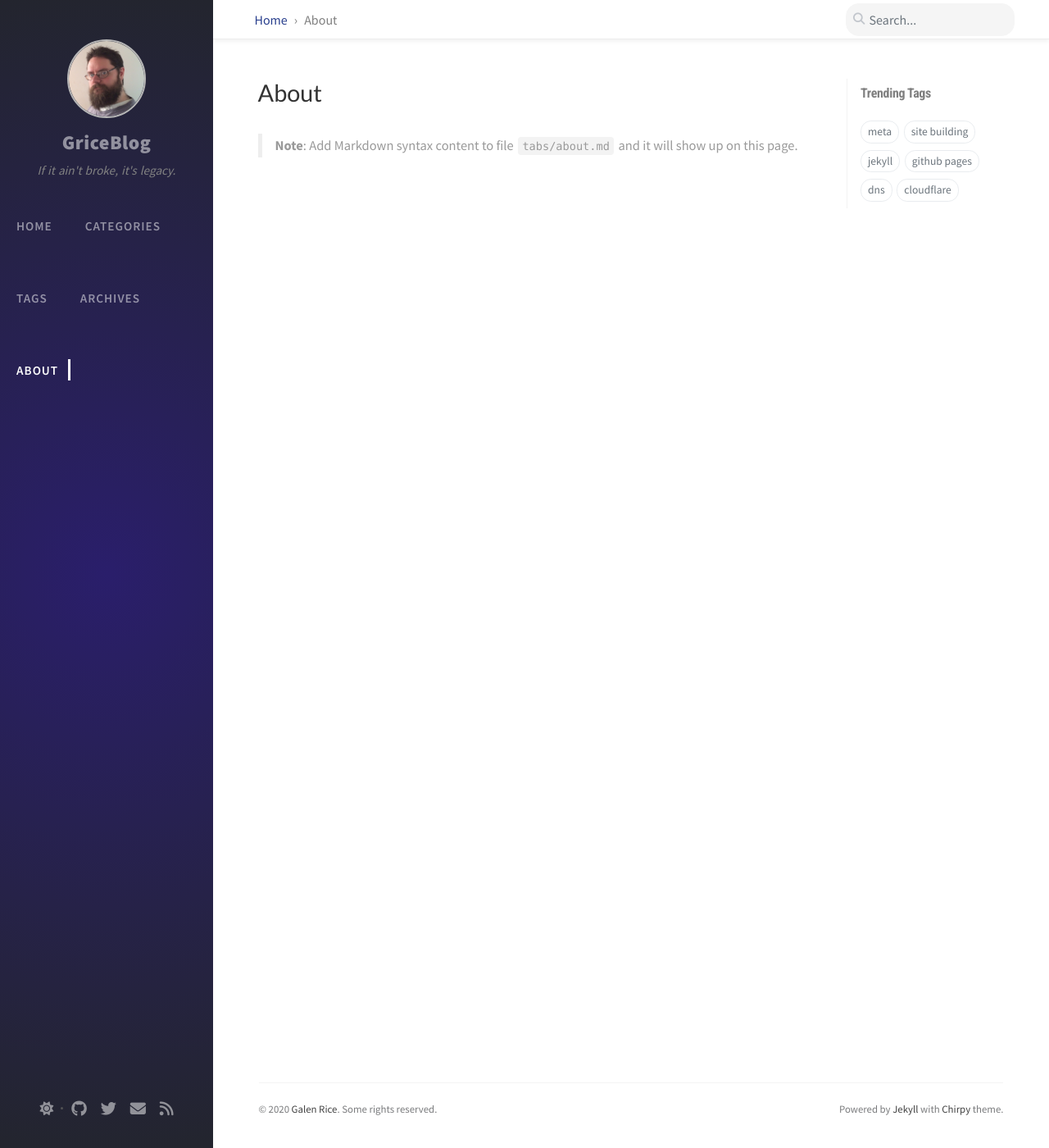
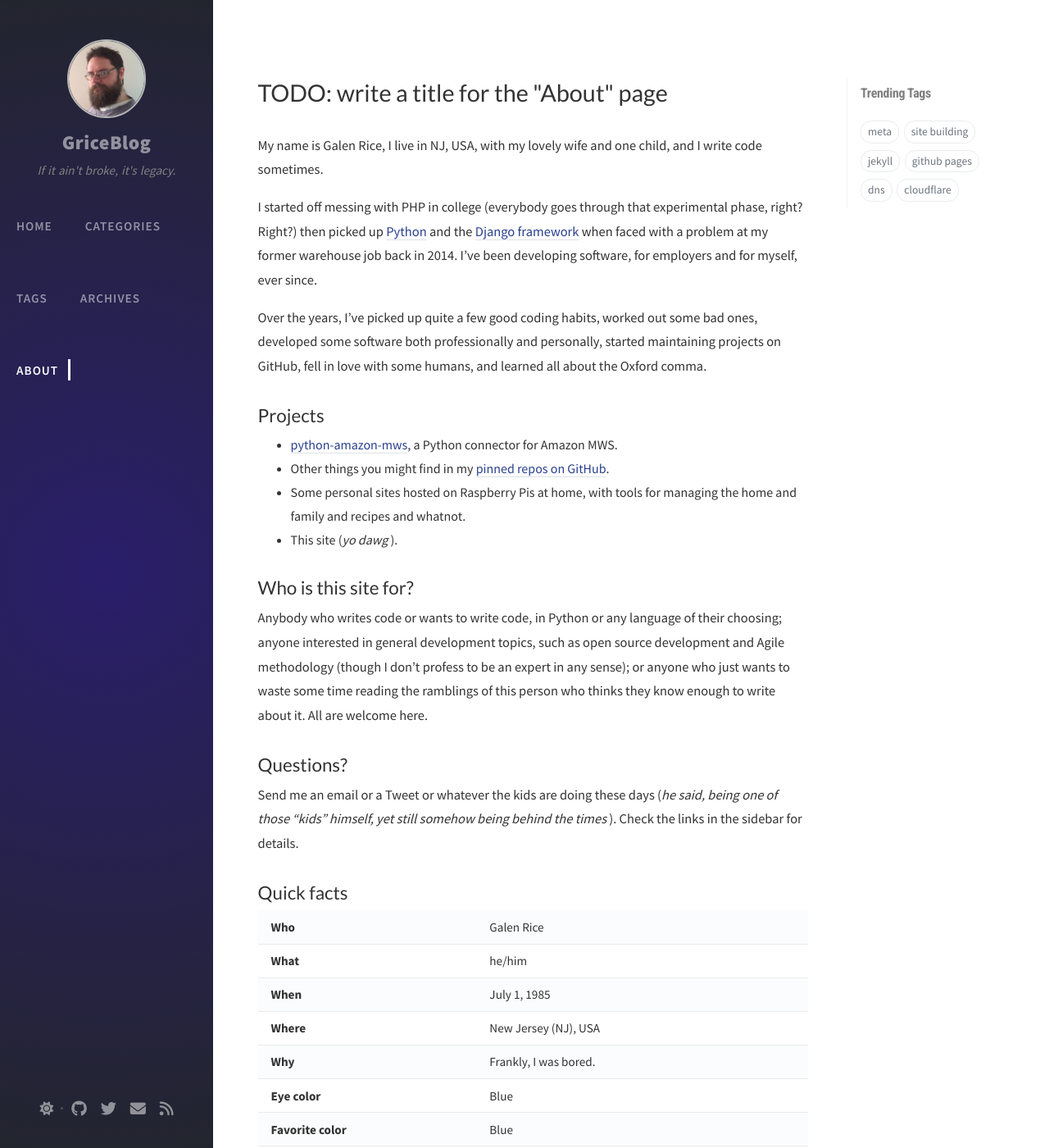
Before and after one commit to rzeznikumyslow/galenrice.com, a Jekyll site: the page built from tabs/about.md, in a window 1280 px wide and 1400 px high. Shown: the whole window at 82% size. Built offline with Jekyll 4.4.1, drawn with Linux system fonts in a browser that asks for light colours; nearby versions of some CDN libraries; comment, search, counter and statistics services are not loaded; some of the changed text lies outside the part shown.

Commit message:
Updated About page. Yay, I'm funny.

```diff
--- a/tabs/about.md
+++ b/tabs/about.md
@@ -1,11 +1,58 @@
 ---
-title: About
-
+title: "TODO: write a title for the \"About\" page"
 # The About page
 # v2.0
 # https://github.com/cotes2020/jekyll-theme-chirpy
 # © 2017-2019 Cotes Chung
 # MIT License
+
+# Modified by Galen Rice, © 2020, MIT License
+birthday: 1985-07-01
 ---
 
-> **Note**: Add Markdown syntax content to file `tabs/about.md` and it will show up on this page.
+My name is Galen Rice, I live in NJ, USA, with my lovely wife and one child, and I write code sometimes.
+
+I started off messing with PHP in college (everybody goes through that experimental phase, right? Right?) then picked up [Python][python_org] and the [Django framework][django_project_page] when faced with a problem at my former warehouse job back in 2014. I've been developing software, for employers and for myself, ever since.
+
+Over the years, I've picked up quite a few good coding habits, worked out some bad ones, developed some software both professionally and personally, started maintaining projects on GitHub, fell in love with some humans, and learned all about the Oxford comma.
+
+## Projects
+
+- [python-amazon-mws][gh_pam_main], a Python connector for Amazon MWS.
+- Other things you might find in my [pinned repos on GitHub][gh_my_profile].
+- Some personal sites hosted on Raspberry Pis at home, with tools for managing the home and family and recipes and whatnot.
+- This site (*yo dawg*).
+
+## Who is this site for?
+
+Anybody who writes code or wants to write code, in Python or any language of their choosing; anyone interested in general development topics, such as open source development and Agile methodology (though I don't profess to be an expert in any sense); or anyone who just wants to waste some time reading the ramblings of this person who thinks they know enough to write about it. All are welcome here.
+
+## Questions?
+
+Send me an email or a Tweet or whatever the kids are doing these days (*he said, being one of those "kids" himself, yet still somehow being behind the times*). Check the links in the sidebar for details.
+
+## Quick facts
+
+| **Who** | Galen Rice |
+| **What** | he/him |
+| **When** | {{ page.birthday | date:"%B %e, %Y" }} |
+| **Where** | New Jersey (NJ), USA |
+| **Why** | Frankly, I was bored. |
+| **Eye color** | Blue |
+| **Favorite color** | Blue |
+| **Past tense of "blow"** | Blew |
+| **Kid's show that I think I enjoy watching more than my child does** | Bluey |
+| **Airspeed velocity of an unladen swallow**| `TypeError: question_three() missing 1 required positional argument: 'bird_species'` |
+| ***This row intentionally blank*** | <span class="d-none">Made you look!</span> |
+| **When will this be over?** | Alright, fine. |
+
+## *Disclaimer*
+
+*Any views expressed on this site are mine and mine alone. These views do not reflect the views of any employer, company, firm, and/or client I am in any way affiliated with (hereafter referred to as "companies"). I cannot and will not answer questions specific to those companies, I do not speak on behalf of those companies, and nothing written on this site should be construed as coming from those companies or reflecting the values, opinions, or anything else they hold.*
+
+*Seriously, it's just me, your friendly neighborhood G. Let's not complicate things, yeah?*
+
+[python_org]: https://www.python.org
+[django_project_page]: https://www.djangoproject.com/
+[gh_pam_main]: https://github.com/python-amazon-mws/python-amazon-mws
+[gh_my_profile]: https://github.com/GriceTurrble
```
